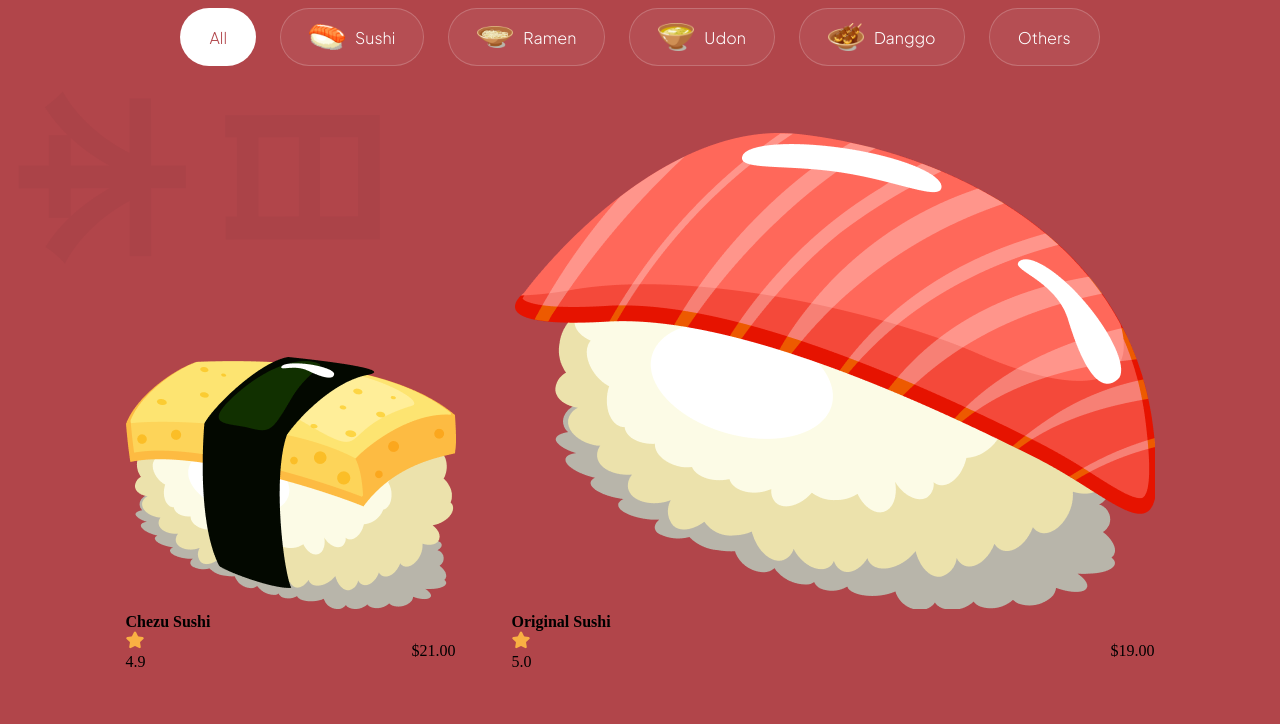
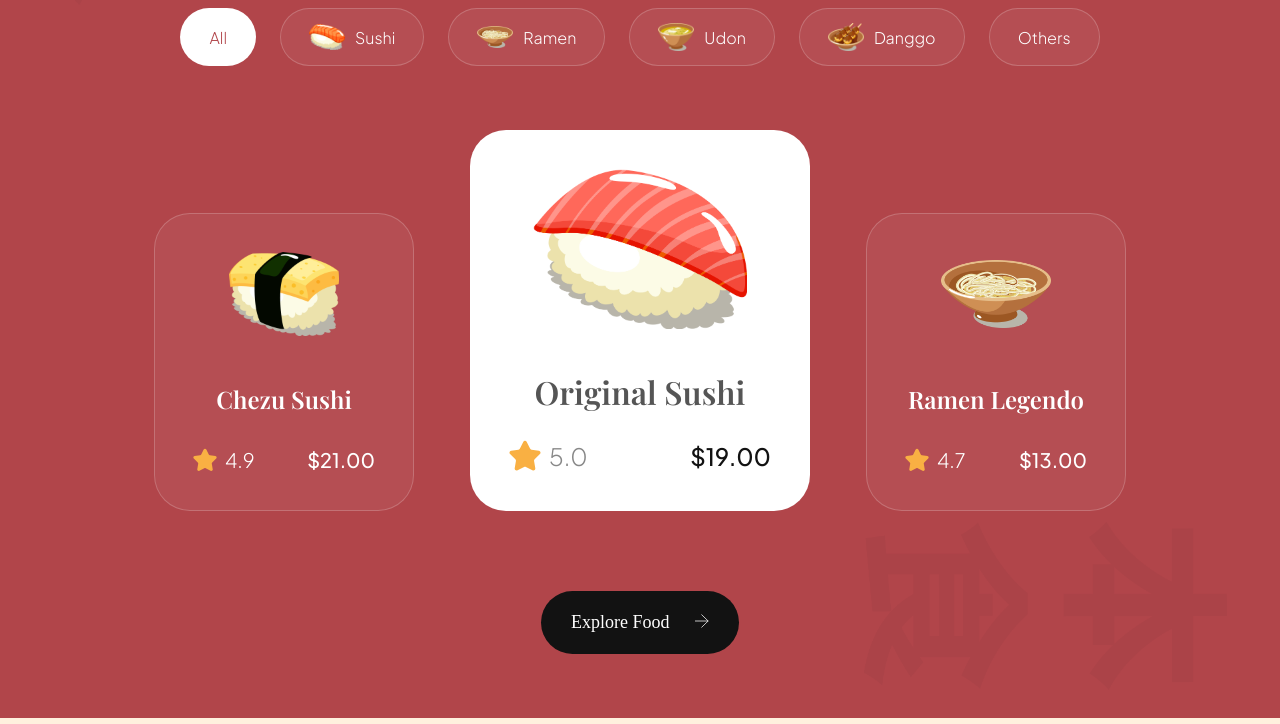
Before and after one commit to thmmahendra/sushi-receipe, a plain HTML site: page index.html in a window 1280 px wide. Shown: the part 1700-2424 px from the top of the page. Drawn offline with nearby package versions, Linux system fonts and the light colour scheme.

Commit message:
Initial Commits

```diff
--- a/assets/css/sections/popular.css
+++ b/assets/css/sections/popular.css
@@ -92,3 +92,92 @@
     object-fit: contain;
     margin-left: 21px;
 }
+
+.popular-foods__card {
+    padding: 38px;
+    min-width: 260px;
+    height: fit-content;
+    display: flex;
+    align-items: center;
+    flex-direction: column;
+    border-radius: 36px;
+    background: rgba(255, 255, 255, 0.05);
+    border: 1px solid rgba(255, 255, 255, 0.2);
+}
+
+.popular-foods__card-image {
+    width: 110px;
+    height: 84px;
+    object-fit: contain;
+}
+
+.popular-foods__card-title {
+    margin-top: 47px;
+    font-weight: 600;
+    font-size: 24px;
+    line-height: 32px;
+    font-family: var(--playfair-display);
+    color: var(--color-white);
+    text-align: center;
+}
+
+.popular-foods__card-details {
+    width: 100%;
+    margin-top: 32px;
+}
+
+.popular-foods__card-rating {
+    display: flex;
+    align-items: center;
+    gap: 8px;
+}
+
+.popular-foods__card-rating img {
+    width: 24px;
+    height: 24px;
+    object-fit: contain;
+}
+
+.popular-foods__card-rating p {
+    font-size: 20px;
+    font-weight: 300;
+    font-family: var(--plus-jakarta-sans);
+    color: var(--color-white);
+}
+
+.popular-foods__card-prices {
+    font-size: 20px;
+    font-weight: 500;
+    font-family: var(--plus-jakarta-sans);
+    color: var(--color-white);
+}
+
+.popular-foods__card.active-card {
+    background: var(--color-white);
+    min-width: 340px;
+}
+
+.popular-foods__card.active-card .popular-foods__card-image {
+    width: 214px;
+    height: 160px;
+}
+
+.popular-foods__card.active-card .popular-foods__card-title {
+    color: var(--black-500);
+    font-size: 32px;
+}
+
+.popular-foods__card.active-card .popular-foods__card-rating img {
+    width: 32px;
+    height: 32px;
+}
+
+.popular-foods__card.active-card .popular-foods__card-rating p {
+    font-size: 24px;
+    color: var(--gray-100);
+}
+
+.popular-foods__card.active-card .popular-foods__card-prices {
+    font-size: 24px;
+    color: var(--secondary-color);
+}
```
